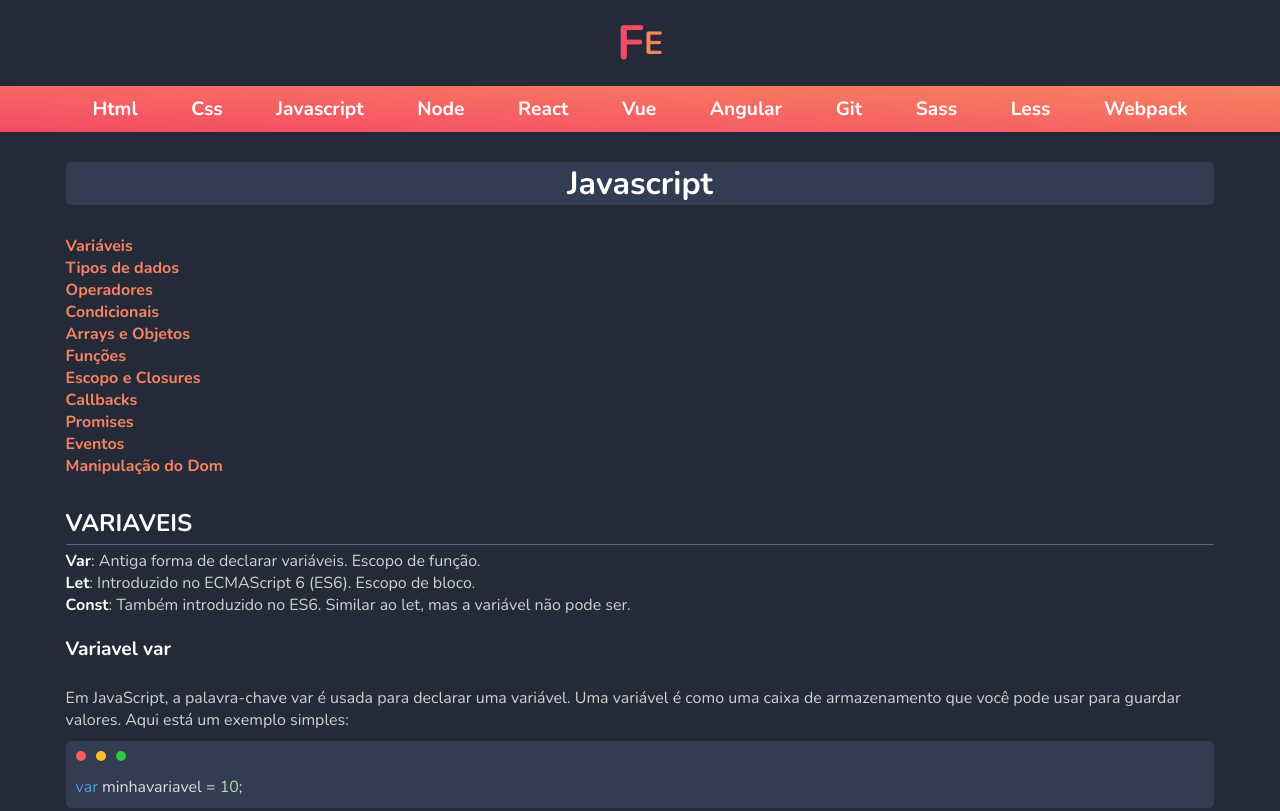
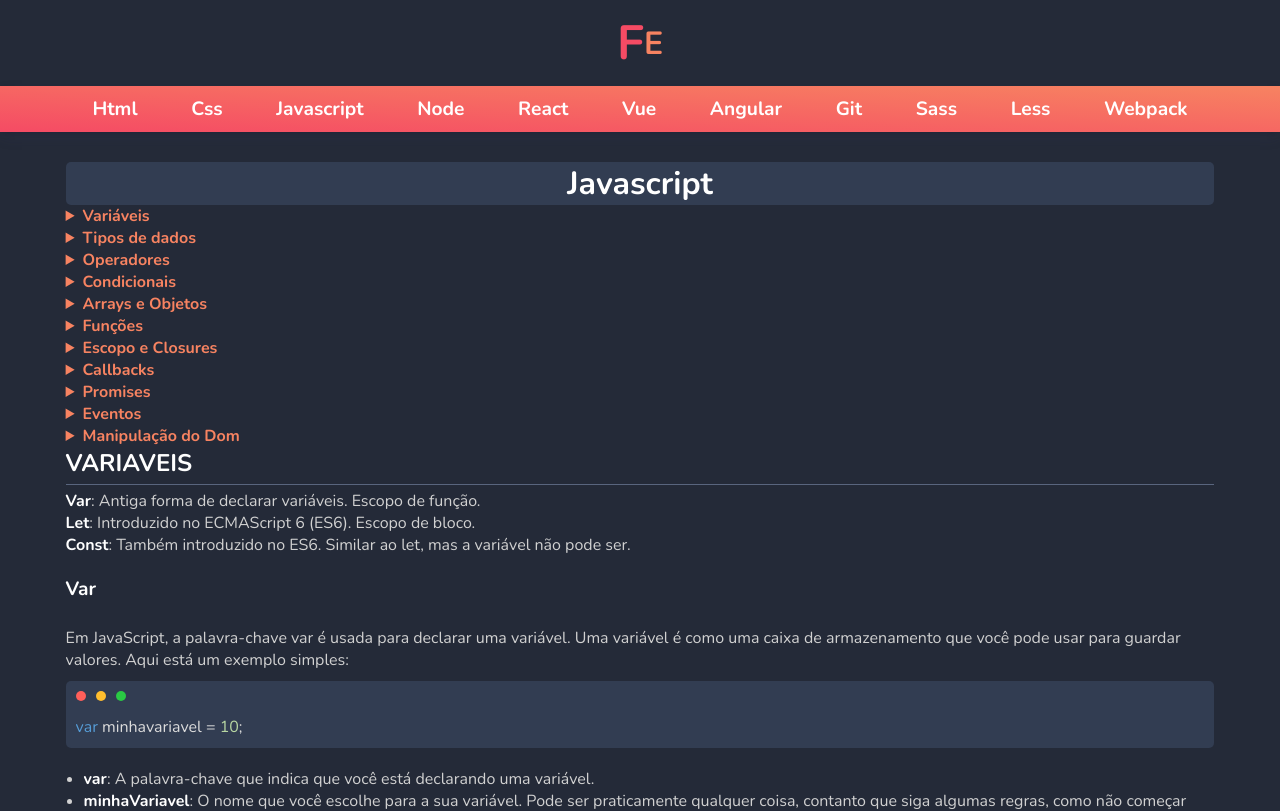
Before and after one commit to lucasalves77/Blog-Frontend, a React (Vite) app: page /javascript in a window 1280 px wide. Shown: the top 811 px of the page. Built offline with nearby package versions, Linux system fonts and the light colour scheme.

Commit message:
ultimo commit

```diff
--- a/src/routes/Javascript.css
+++ b/src/routes/Javascript.css
@@ -42,19 +42,26 @@ b{
   color: white;
 }
 
-.prefacio ul{
-  list-style: none;
-  margin: 30px 0;
-}
-
-.prefacio ul li a{
+summary{
   text-decoration: none;
   color: #f78361;
   font-weight: 700;
   transition: 0.3s;
+  cursor: pointer;
 }
 
-.prefacio ul li a:hover{
+details{
+  display: flex;
+}
+
+details a{
+  color: white;
+  text-decoration: none;
+  margin-left: 18px;
+}
+
+details a:hover{
+  color: white;
   text-decoration: underline;
 }
 
--- a/src/routes/Javascript.jsx
+++ b/src/routes/Javascript.jsx
@@ -9,27 +9,63 @@ const Javascript = () => {
     <div className="container">
       <h1>Javascript</h1>
       <div className="prefacio">
-          <ul>
-            <li><a href="#variaveis">Variáveis</a></li>
-            <li><a href="#tiposDeDados">Tipos de dados</a></li>
-            <li><a href="#operadores">Operadores</a></li>
-            <li><a href="#condicionais">Condicionais</a></li>
-            <li><a href="#arraysObjetos">Arrays e Objetos</a></li>
-            <li><a href="#funcoes">Funções</a></li>
-            <li><a href="#escopoClosures">Escopo e Closures</a></li>
-            <li><a href="#callbacks">Callbacks</a></li>
-            <li><a href="#promises">Promises</a></li>
-            <li><a href="#eventos">Eventos</a></li>
-            <li><a href="#manipulacaoDoDom">Manipulação do Dom</a></li>
-          </ul>
+        <details>
+          <summary>Variáveis</summary>
+          <a href="#var">Var</a>
+          <a href="#let">Let</a>
+          <a href="#const">Const</a>
+        </details>
+        <details>
+          <summary>Tipos de dados</summary>
+          <a href="#number">Number</a>
+          <a href="#string">String</a>
+          <a href="#boolean">Boolean</a>
+          <a href="#undefined">Undefined</a>
+        </details>
+        <details>
+          <summary>Operadores</summary>
+          <a href="">let</a>
+        </details>
+        <details>
+          <summary>Condicionais</summary>
+          <a href="">let</a>
+        </details>
+        <details>
+          <summary>Arrays e Objetos</summary>
+          <a href="">let</a>
+        </details>
+        <details>
+          <summary>Funções</summary>
+          <a href="">let</a>
+        </details>
+        <details>
+          <summary>Escopo e Closures</summary>
+          <a href="">let</a>
+        </details>
+        <details>
+          <summary>Callbacks</summary>
+          <a href="">let</a>
+        </details>
+        <details>
+          <summary>Promises</summary>
+          <a href="">let</a>
+        </details>
+        <details>
+          <summary>Eventos</summary>
+          <a href="">let</a>
+        </details>
+        <details>
+          <summary>Manipulação do Dom</summary>
+          <a href="">let</a>
+        </details>
       </div>
         <h3 className="tituloh3" id="Variaveis">VARIAVEIS</h3>
         <div className="line"></div>
         <p><b>Var</b>: Antiga forma de declarar variáveis. Escopo de função.</p>
         <p><b>Let</b>: Introduzido no ECMAScript 6 (ES6). Escopo de bloco.</p>
         <p><b>Const</b>: Também introduzido no ES6. Similar ao let, mas a variável não pode ser.</p>
-        <div>
-          <h5>Variavel var</h5>
+        <div id="var">
+          <h5>Var</h5>
         <p className="textCode">Em JavaScript, a palavra-chave var é usada para declarar uma variável. Uma variável é como uma caixa de armazenamento que você pode usar para guardar valores. Aqui está um exemplo simples:</p>
         <div className="ide">
         <Codeide/>
@@ -50,8 +86,8 @@ const Javascript = () => {
         </div>
         <p>É importante mencionar que <b>var</b> tem algumas peculiaridades em comparação com outras formas de declarar variáveis em JavaScript, como <b>let</b> e <b>const</b>. Por exemplo, <b>var</b> é funcionalmente "elevado" para o topo do escopo em que foi declarado (isso é chamado de hoisting), o que pode levar a comportamentos inesperados. Em projetos mais modernos, geralmente é preferível usar <b>let</b> ou <b>const</b> em vez de <b>var</b>, pois essas palavras-chave têm um escopo mais previsível.</p>
       </div>
-      <div>
-        <h5>Variavel let</h5>
+      <div id="let">
+        <h5>Let</h5>
         <p>A palavra-chave let em JavaScript é usada para declarar uma variável, assim como var. No entanto, let tem algumas diferenças importantes, especialmente em relação ao escopo.</p>
         <p>Diferentemente de var, let tem um escopo de bloco, o que significa que a variável só é visível dentro do bloco em que foi declarada.</p>
         <p className="textCode">Aqui está um exemplo simples de como você pode usar let para declarar e atribuir uma variável:</p>
@@ -61,6 +97,9 @@ const Javascript = () => {
           code={`let minhaVariavel = 10;`}/>
         </div>
         <p>Variáveis declaradas com let são limitadas ao escopo de bloco em que foram definidas.</p>
+      <div id="const">
+      <h5>Const</h5>
+      </div>
       </div>
       <div id="tiposDeDados">
         <h3 className="tituloh3">TIPOS DE DADOS</h3>
@@ -68,7 +107,7 @@ const Javascript = () => {
         <h4>TIPOS PRIMITIVOS</h4>
 
         {/*----------NUMBER-----------*/}
-        <div className="number">
+        <div id="number" className="number">
         <h5>Number</h5>
         <p >Em JavaScript, o tipo de dado number é usado para representar valores numéricos, sejam eles inteiros ou de ponto flutuante (números decimais). Aqui estão algumas características importantes do tipo de dado number em JavaScript, juntamente com exemplos:</p>
         <h6>Inteiros e Ponto Flutuante:</h6>
@@ -116,7 +155,7 @@ let numeroObjeto = new Number(42);`}/>
         </div>{/*----------number-----------*/}
 
         {/*----------STRING-----------*/}
-        <div className="string">
+        <div id="string" className="string">
           <h5>String</h5>
         <p>uma string é um tipo de dado que representa uma sequência de caracteres. As strings são usadas para armazenar e manipular texto. Elas podem conter letras, números, espaços, pontuações e outros caracteres.</p>
         <p className="textCode">Para declarar uma string em JavaScript, você pode usar aspas simples (') ou duplas ("). Aqui estão alguns exemplos:</p>
@@ -180,7 +219,7 @@ console.log(frase.indexOf('poderoso')); // Saída: 15 (posição da palavra "pod
         </div>{/*----------string-----------*/}
 
         {/*----------BOOLEAN-----------*/}
-        <div className="boolean">
+        <div id="boolean" className="boolean">
           <h5>Boolean</h5>
         <h6>Declaração de Variáveis Booleanas:</h6>
         <p className="textCode">Você pode declarar variáveis booleanas atribuindo-lhes valores true ou false:</p>
@@ -258,8 +297,8 @@ if (stringNaoVazia) {
         </div>
         </div>{/*-------Boolean-------*/}
 
-        {/*-------BOOLEAN-------*/}
-        <div className="undefined">
+        {/*-------UNDEFINED-------*/}
+        <div id="undefined" className="undefined">
         <h5>Undefined</h5>
         <p className="textCode">o valor undefined é um tipo de dado que representa a ausência de um valor ou a falta de definição de uma variável. Quando uma variável é declarada, mas nenhum valor é atribuído a ela, seu valor padrão é undefined.</p>
         <div className="ide">
```
